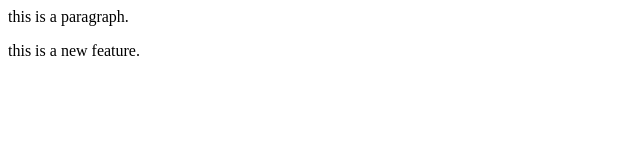
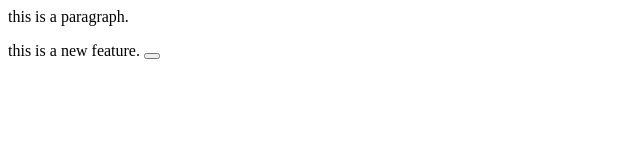
Before and after one commit to Avinashsawadatkar/local_repo, a plain HTML site: page index.html in a window 1280 px wide. Shown: the full height of the page, 0-640 px from the left. Drawn offline with Linux system fonts and the light colour scheme.

Commit message:
Add button

```diff
--- a/index.html
+++ b/index.html
@@ -1,2 +1,3 @@
 <p>this is a paragraph.</p>
-<p>this is a new feature.</p>
+<p>this is a new feature.
+     <button></button></p>
```
